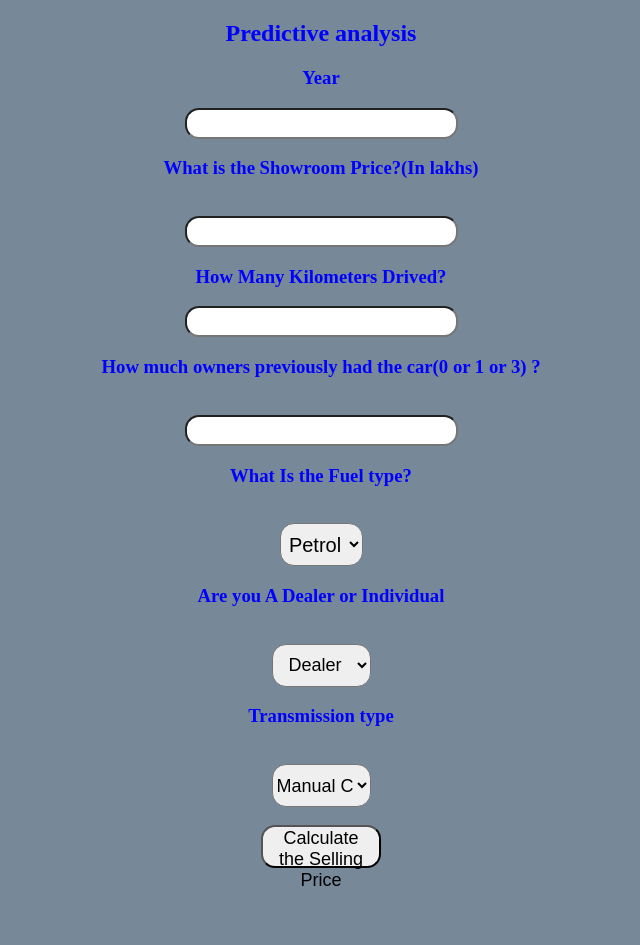
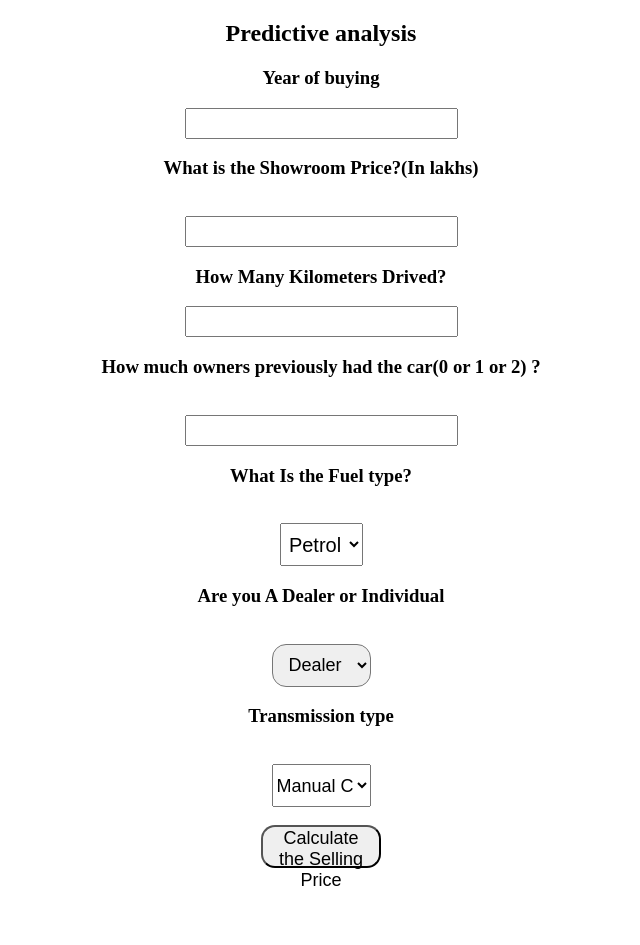
Before and after one commit to yashbhoyar/car-price-prediction, a Flask app: page / in a window 1280 px wide. Shown: the whole page, without its empty margins (319-959 px from the left). Run offline with Flask 2, Linux system fonts and the light colour scheme; parts of the project's set-up code (start-up, migrations or seed data) failed here and were passed over.

Commit message:
Update index.html

```diff
--- a/templates/index.html
+++ b/templates/index.html
@@ -9,14 +9,14 @@
 
 <body>
 
-    <div style="color:blue">
+    <div style>
         <form action="{{ url_for('predict')}}" method="post">
             <h2>Predictive analysis</h2>
-            <h3>Year</h3>
+            <h3>Year of buying </h3>
             <input id="first" name="Year" type="number ">
             <h3>What is the Showroom Price?(In lakhs)</h3><br><input id="second" name="Present_Price" required="required">
             <h3>How Many Kilometers Drived?</h3><input id="third" name="Kms_Driven" required="required">
-            <h3>How much owners previously had the car(0 or 1 or 3) ?</h3><br><input id="fourth" name="Owner" required="required">
+            <h3>How much owners previously had the car(0 or 1 or 2) ?</h3><br><input id="fourth" name="Owner" required="required">
             <h3>What Is the Fuel type?</h3><br><select name="Fuel_Type_Petrol" id="fuel" required="required">
                 <option value="Petrol">Petrol</option>
                 <option value="Diesel">Diesel</option>
@@ -48,7 +48,7 @@
 
     <style>
         body {
-            background-color: lightslategray;
+
             text-align: center;
             padding: 0px;
         }
@@ -61,12 +61,12 @@
         }
 
         #box {
-            border-radius: 60px;
+
             border-color: 45px;
             border-style: solid;
             font-family: cursive;
             text-align: center;
-            background-color: rgb(168, 131, 61);
+
             font-size: medium;
             position: absolute;
             width: 700px;
@@ -82,24 +82,24 @@
             width: 83px;
             height: 43px;
             text-align: center;
-            border-radius: 14px;
+
             font-size: 20px;
         }
 
         #fuel:hover {
-            background-color: coral;
+
         }
 
         #research {
             width: 99px;
             height: 43px;
             text-align: center;
-            border-radius: 14px;
+
             font-size: 18px;
         }
 
         #research:hover {
-            background-color: coral;
+
         }
 
         #resea {
@@ -111,7 +111,7 @@
         }
 
         #resea:hover {
-            background-color: coral;
+
         }
 
         #sub {
@@ -123,32 +123,32 @@
         }
 
         #sub:hover {
-            background-color: darkcyan;
+
         }
 
         #first {
-            border-radius: 14px;
+
             height: 25px;
             font-size: 20px;
             text-align: center;
         }
 
         #second {
-            border-radius: 14px;
+
             height: 25px;
             font-size: 20px;
             text-align: center;
         }
 
         #third {
-            border-radius: 14px;
+
             height: 25px;
             font-size: 20px;
             text-align: center;
         }
 
         #fourth {
-            border-radius: 14px;
+
             height: 25px;
             font-size: 20px;
             text-align: center;
```
